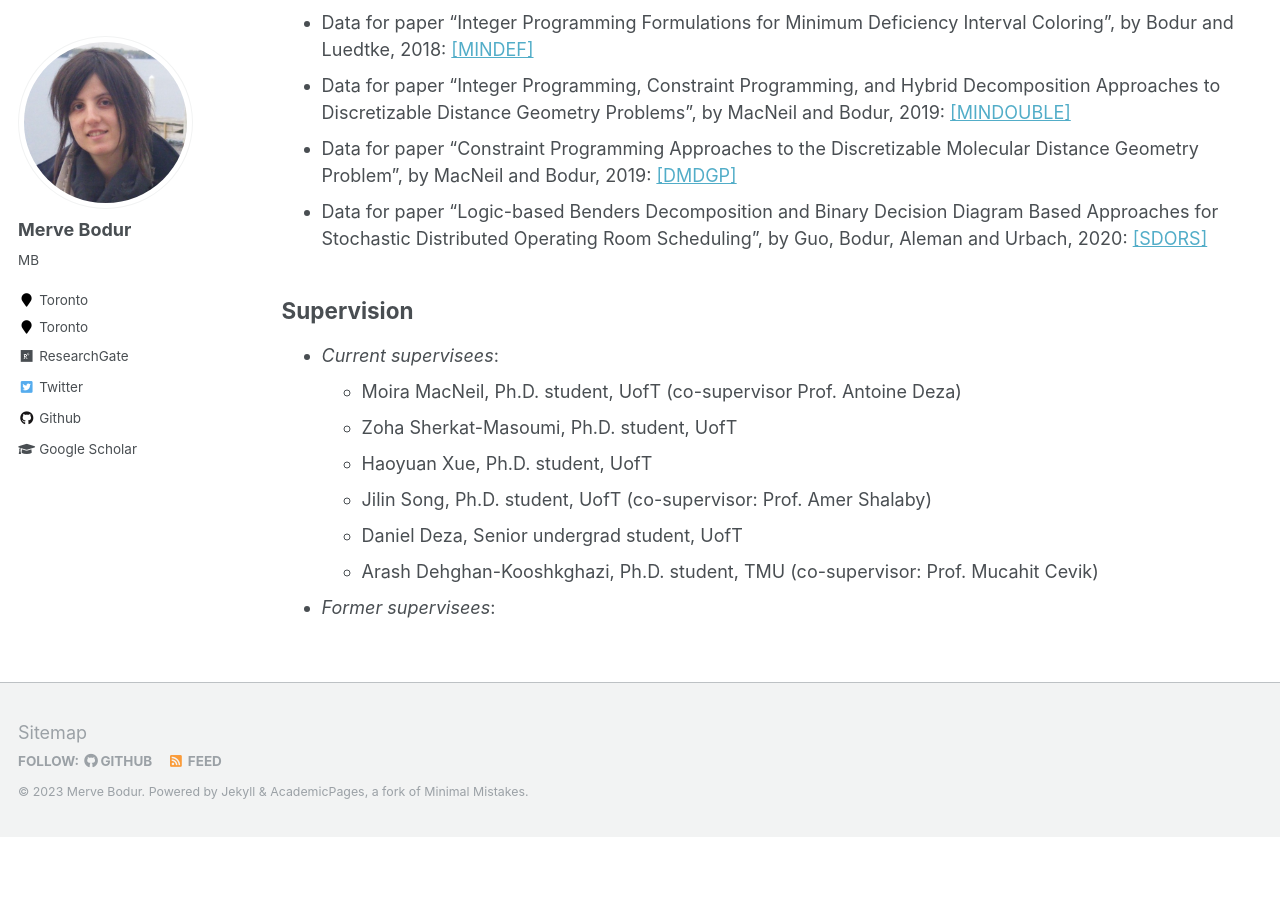
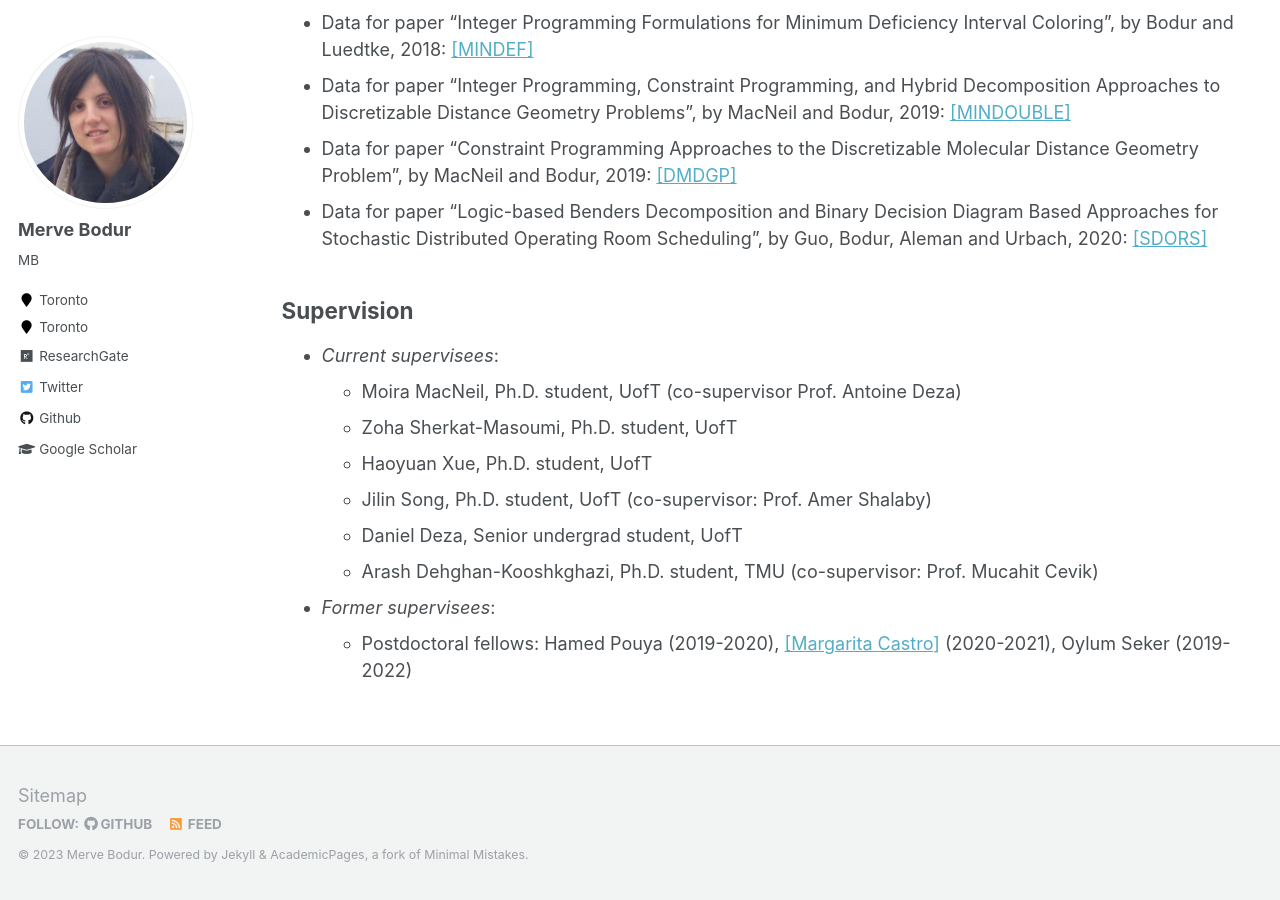
Before and after one commit to mervebodur/mervebodur.github.io, a Jekyll site: the page built from _pages/research.md, in a window 1280 px wide and 900 px high, scrolled down 4547 px. Built offline with Jekyll 4.4.1, drawn with Linux system fonts in a browser that asks for light colours; before the commit the page ends 5384 px from its top, so only the background shows below that.

Commit message:
Update research.md

```diff
--- a/_pages/research.md
+++ b/_pages/research.md
@@ -149,3 +149,4 @@ Z. Ansarilari, M. M. Nesheli, S. Srikukenthiran, M. Bodur, and A. Shalaby\
   - Arash Dehghan-Kooshkghazi, Ph.D. student, TMU (co-supervisor: Prof. Mucahit Cevik)
 
 - *Former supervisees*:
+  - Postdoctoral fellows: Hamed Pouya (2019-2020), [[Margarita Castro]](https://sites.google.com/view/margaritacastro) (2020-2021), Oylum Seker (2019-2022)
```
